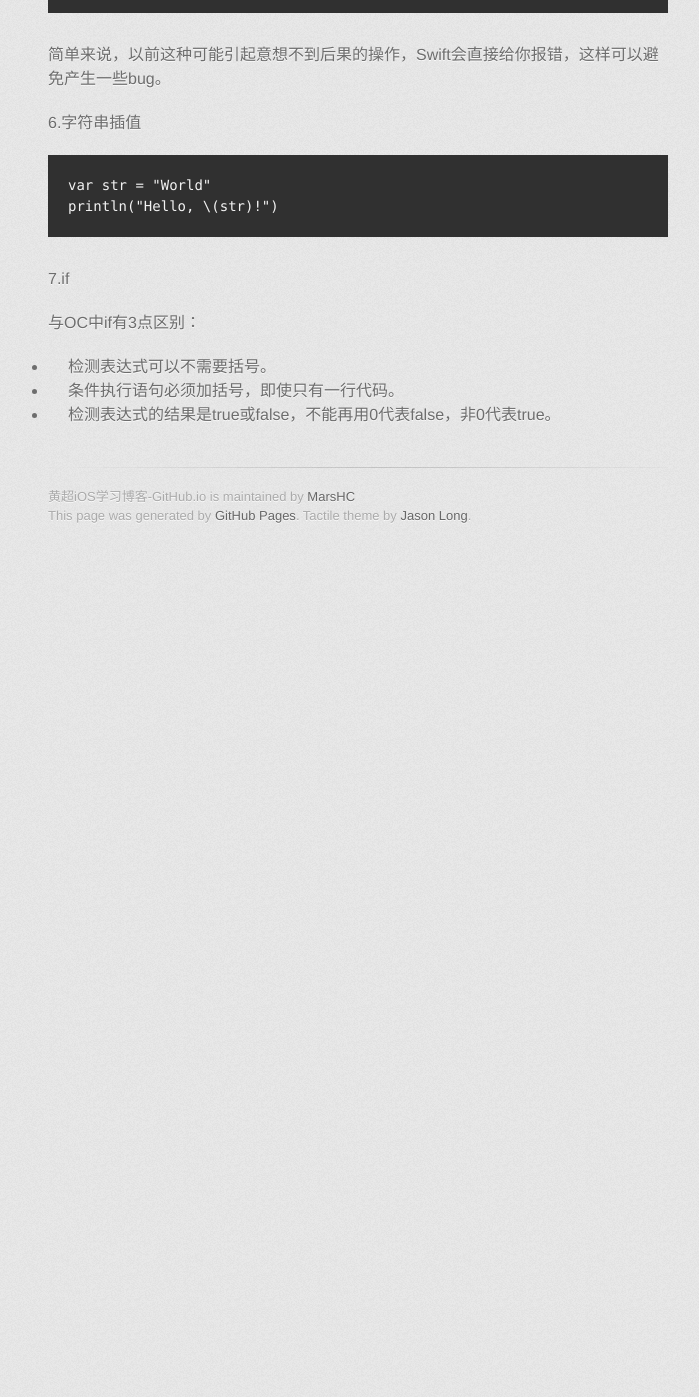
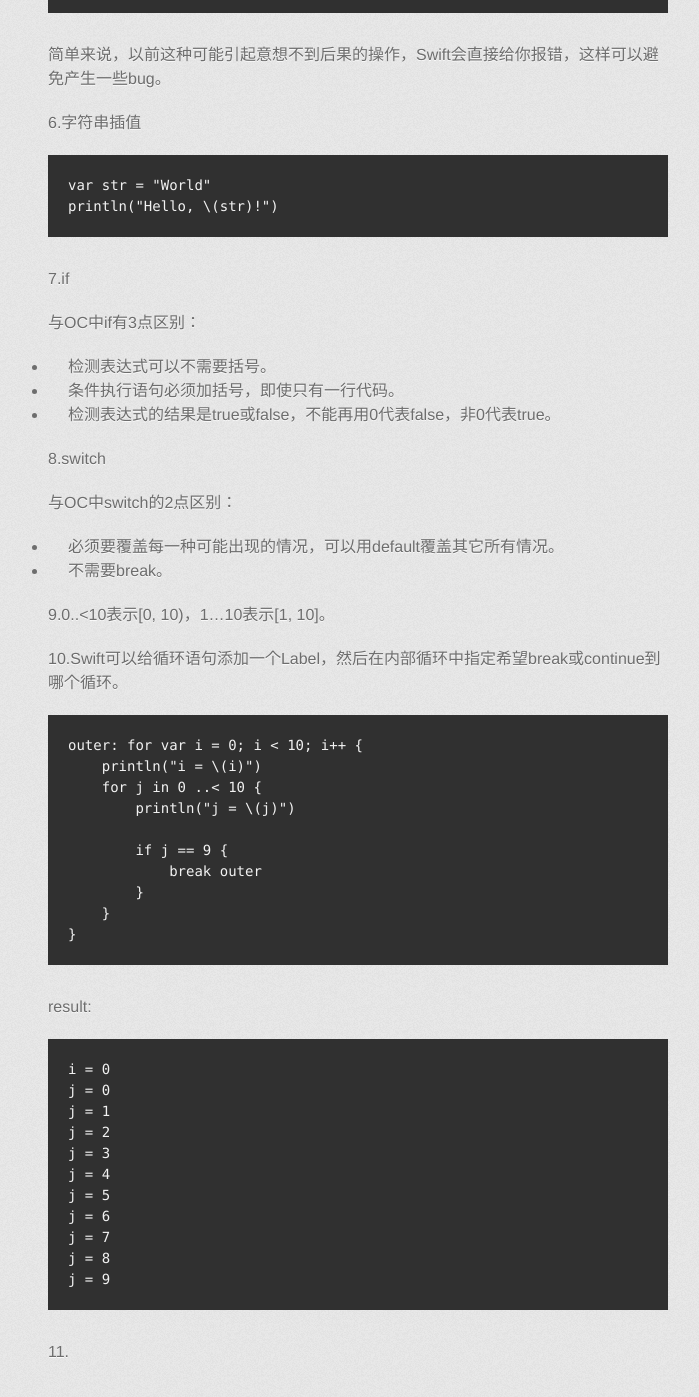
Before and after one commit to MarsHC/hc.iOS.study.github.io, a Jekyll site: the page built from _posts/2015-08-14-Learning-Swift.md, in a window 1280 px wide and 1400 px high, scrolled down 1643 px. Shown: the top 1397 px of the window, without its empty margins (282-981 px from the left). Built offline with Jekyll 4.4.1, drawn with Linux system fonts in a browser that asks for light colours; some web fonts are replaced; comment, search, counter and statistics services are not loaded; before the commit the page ends 2199 px from its top, so only the background shows below that.

Commit message:
Common commit.

```diff
--- a/_posts/2015-08-14-Learning-Swift.md
+++ b/_posts/2015-08-14-Learning-Swift.md
@@ -67,3 +67,41 @@ title: Learning Swift(一)
 *   检测表达式可以不需要括号。
 *   条件执行语句必须加括号，即使只有一行代码。
 *   检测表达式的结果是true或false，不能再用0代表false，非0代表true。
+
+8.switch
+
+与OC中switch的2点区别：
+
+*   必须要覆盖每一种可能出现的情况，可以用default覆盖其它所有情况。
+*   不需要break。
+
+9.0..<10表示[0, 10)，1...10表示[1, 10]。
+
+10.Swift可以给循环语句添加一个Label，然后在内部循环中指定希望break或continue到哪个循环。
+
+	outer: for var i = 0; i < 10; i++ {
+	    println("i = \(i)")
+	    for j in 0 ..< 10 {
+	        println("j = \(j)")
+
+	        if j == 9 {
+	            break outer
+	        }
+	    }
+	}
+
+result:
+
+	i = 0
+	j = 0
+	j = 1
+	j = 2
+	j = 3
+	j = 4
+	j = 5
+	j = 6
+	j = 7
+	j = 8
+	j = 9
+
+11.
```
